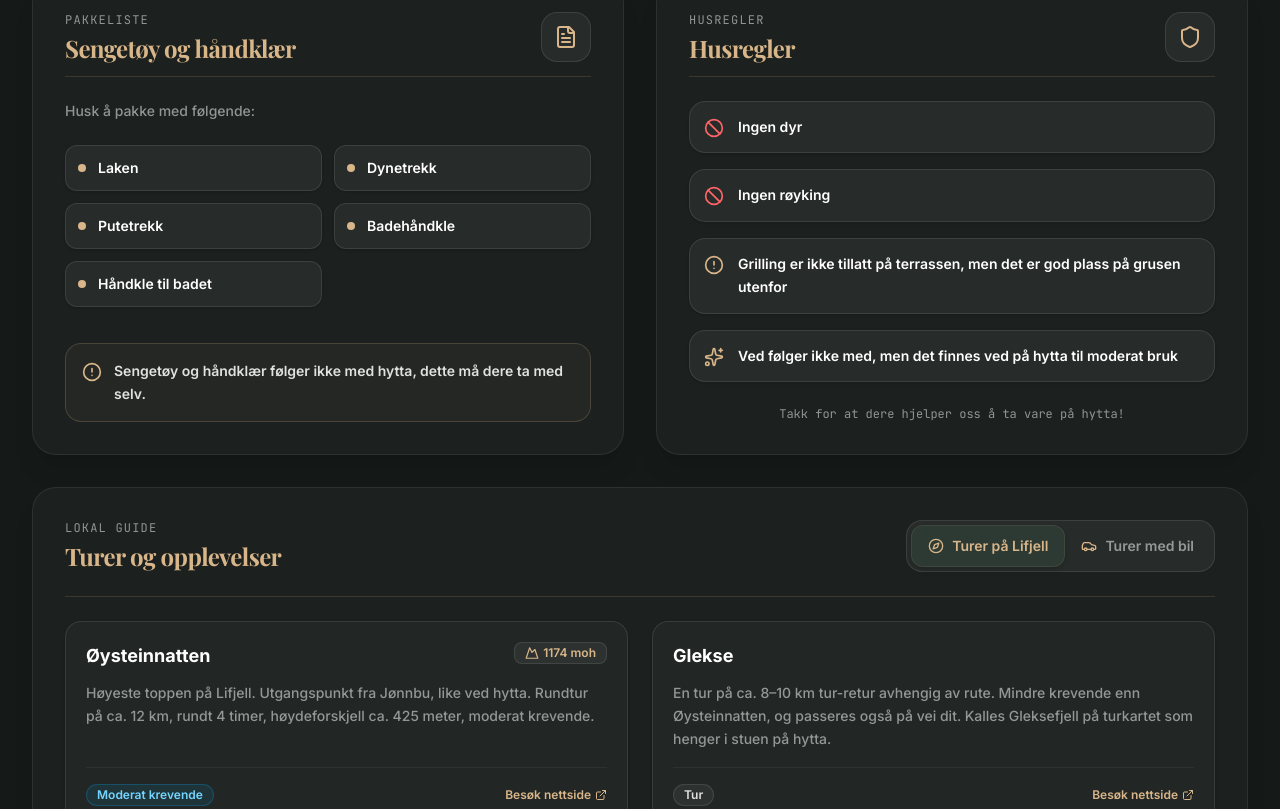
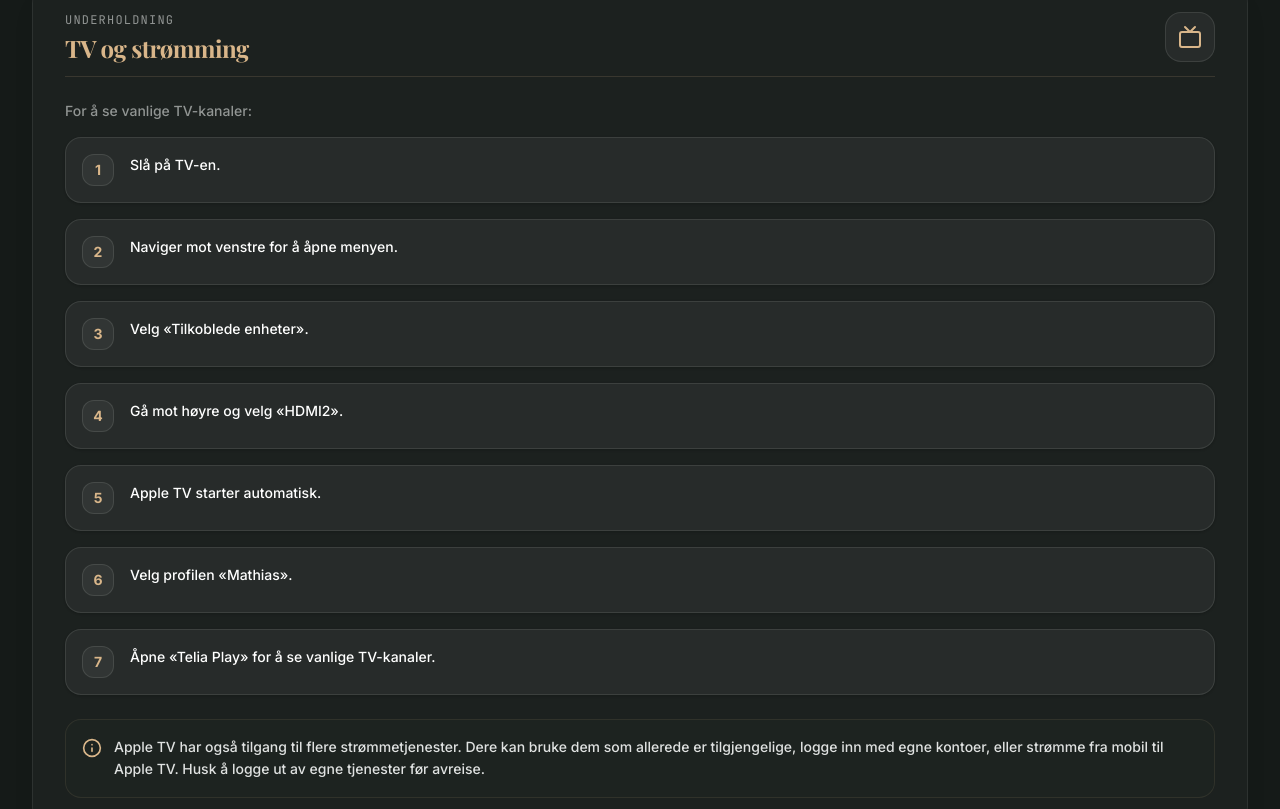
Before and after one commit to MKarthum/Grostulvegen97, a React (Vite) app: page / in a window 1280 px wide. Shown: the part 4951-5760 px from the top of the page. Built offline with nearby package versions, Linux system fonts and the light colour scheme; a web font is replaced by a local one.

Commit message:
Add TV and streaming instructions
New card in During Stay: how to switch to Apple TV via HDMI2 to watch
regular TV channels through Telia Play, plus a note about the
additional streaming services available and a reminder to sign out
of personal accounts before departure.

```diff
--- a/src/App.tsx
+++ b/src/App.tsx
@@ -8,6 +8,7 @@ import BeforeArrivalCard from "./components/BeforeArrivalCard";
 import WifiCard from "./components/WifiCard";
 import DoorInstructionsCard from "./components/DoorInstructionsCard";
 import WaterInstructionsCard from "./components/WaterInstructionsCard";
+import TvInstructionsCard from "./components/TvInstructionsCard";
 import RulesAndLinen from "./components/RulesAndLinen";
 import InteractiveChecklist from "./components/InteractiveChecklist";
 import HikesAndTrips from "./components/HikesAndTrips";
@@ -245,6 +246,7 @@ export default function App() {
               openInYoutubeLabel={t.openInYoutubeLabel}
               videoComingSoonLabel={t.videoComingSoonLabel}
             />
+            <TvInstructionsCard tv={t.tv} entertainmentEyebrow={t.entertainmentEyebrow} />
             <RulesAndLinen
               linen={t.linen}
               rules={t.rules}
--- /dev/null
+++ b/src/components/TvInstructionsCard.tsx
@@ -0,0 +1,44 @@
+import React from "react";
+import { Tv, Info } from "lucide-react";
+import { TvInstructions } from "../content/types";
+
+interface TvInstructionsCardProps {
+  tv: TvInstructions;
+  entertainmentEyebrow: string;
+}
+
+export default function TvInstructionsCard({ tv, entertainmentEyebrow }: TvInstructionsCardProps) {
+  return (
+    <div id="tv-instructions-card" className="bg-white/3 border border-white/8 backdrop-blur-md rounded-3xl p-6 sm:p-8 text-text-light shadow-xl relative overflow-hidden">
+      <div className="flex items-start justify-between mb-6 border-b border-cabin-accent/15 pb-3">
+        <div>
+          <span className="text-text-dim font-mono text-xs uppercase tracking-widest block mb-1">{entertainmentEyebrow}</span>
+          <h3 id="tv-title" className="text-2xl font-bold tracking-tight text-cabin-accent font-display">
+            {tv.title}
+          </h3>
+        </div>
+        <div className="bg-white/5 text-cabin-accent p-3 rounded-2xl border border-white/10">
+          <Tv className="w-6 h-6" />
+        </div>
+      </div>
+
+      <p className="text-sm text-text-dim mb-4 font-medium">{tv.intro}</p>
+
+      <div className="space-y-4">
+        {tv.steps.map((step, idx) => (
+          <div key={idx} className="flex gap-4 p-4 bg-white/5 rounded-2xl border border-white/10 shadow-sm items-start transition-all hover:bg-white/8">
+            <div className="w-8 h-8 rounded-xl bg-white/5 text-cabin-accent border border-white/10 flex items-center justify-center font-bold text-sm shrink-0">
+              {idx + 1}
+            </div>
+            <p className="text-sm font-medium text-white leading-relaxed">{step}</p>
+          </div>
+        ))}
+      </div>
+
+      <div className="mt-6 flex gap-3 p-4 bg-cabin-green/10 border border-cabin-accent/10 rounded-2xl text-text-light text-sm leading-relaxed">
+        <Info className="w-5 h-5 text-cabin-accent shrink-0 mt-0.5" />
+        <p className="font-medium">{tv.streamingNote}</p>
+      </div>
+    </div>
+  );
+}
--- a/src/content/en.ts
+++ b/src/content/en.ts
@@ -62,6 +62,7 @@ export const en: Translation = {
   stayTitle: "During your stay",
   stayEyebrow: "Practical information",
   utilitiesEyebrow: "Water",
+  entertainmentEyebrow: "Entertainment",
   packingListEyebrow: "Packing list",
   houseRulesEyebrow: "House rules",
   localGuideEyebrow: "Local guide",
@@ -150,6 +151,21 @@ export const en: Translation = {
       "Turn the lever to turn the water on. Turn it the other way to turn it off.",
     ],
     videoIds: ["water-on", "water-off"],
+  },
+  tv: {
+    title: "TV and streaming",
+    intro: "To watch regular TV channels:",
+    steps: [
+      "Turn on the TV.",
+      "Navigate left to open the menu.",
+      "Select “Tilkoblede enheter” / “Connected devices”.",
+      "Navigate right and select “HDMI2”.",
+      "Apple TV will start automatically.",
+      "Choose the “Mathias” profile.",
+      "Open “Telia Play” to watch regular TV channels.",
+    ],
+    streamingNote:
+      "Apple TV also has access to several streaming services. You can use the services already available, sign in with your own accounts, or stream from your phone to Apple TV. Please remember to sign out of any personal accounts before you leave.",
   },
   linen: {
     title: "Bed linen and towels",
--- a/src/content/no.ts
+++ b/src/content/no.ts
@@ -62,6 +62,7 @@ export const no: Translation = {
   stayTitle: "Under oppholdet",
   stayEyebrow: "Praktisk informasjon",
   utilitiesEyebrow: "Vann",
+  entertainmentEyebrow: "Underholdning",
   packingListEyebrow: "Pakkeliste",
   houseRulesEyebrow: "Husregler",
   localGuideEyebrow: "Lokal guide",
@@ -150,6 +151,21 @@ export const no: Translation = {
       "Vri spaken for å åpne vannet. Steng vannet ved å vri motsatt vei.",
     ],
     videoIds: ["water-on", "water-off"],
+  },
+  tv: {
+    title: "TV og strømming",
+    intro: "For å se vanlige TV-kanaler:",
+    steps: [
+      "Slå på TV-en.",
+      "Naviger mot venstre for å åpne menyen.",
+      "Velg «Tilkoblede enheter».",
+      "Gå mot høyre og velg «HDMI2».",
+      "Apple TV starter automatisk.",
+      "Velg profilen «Mathias».",
+      "Åpne «Telia Play» for å se vanlige TV-kanaler.",
+    ],
+    streamingNote:
+      "Apple TV har også tilgang til flere strømmetjenester. Dere kan bruke dem som allerede er tilgjengelige, logge inn med egne kontoer, eller strømme fra mobil til Apple TV. Husk å logge ut av egne tjenester før avreise.",
   },
   linen: {
     title: "Sengetøy og håndklær",
```
Also changed, not shown: src/content/types.ts (+9 -0 lines).
